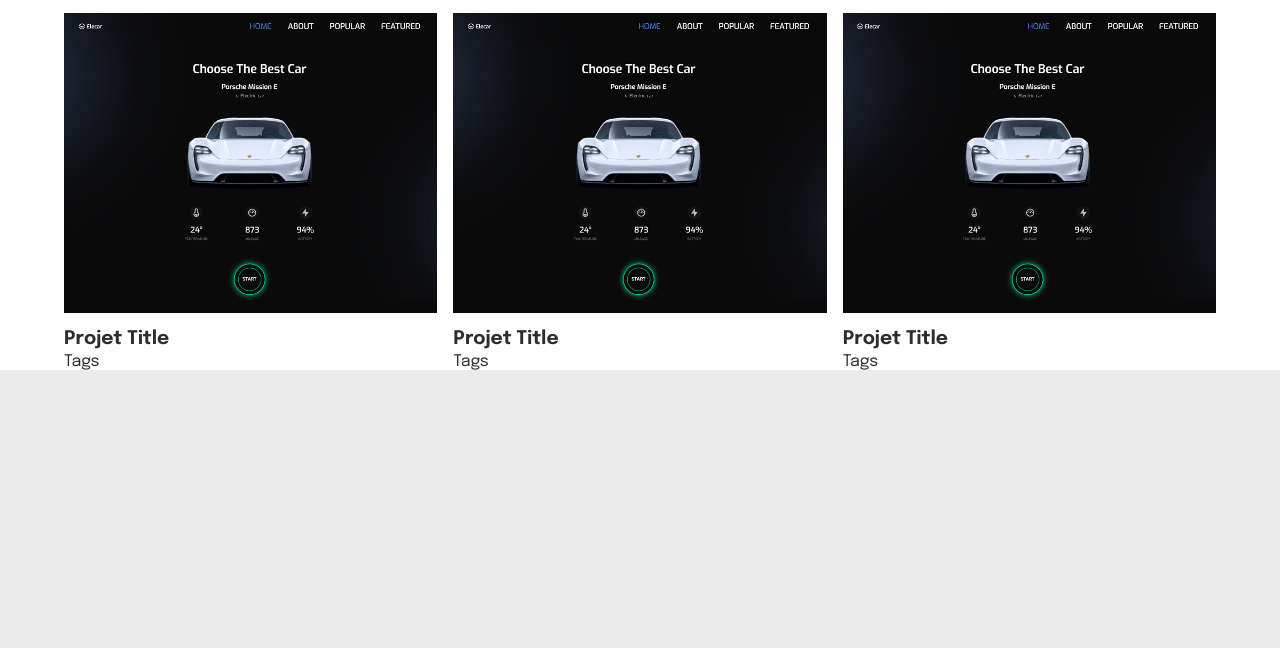
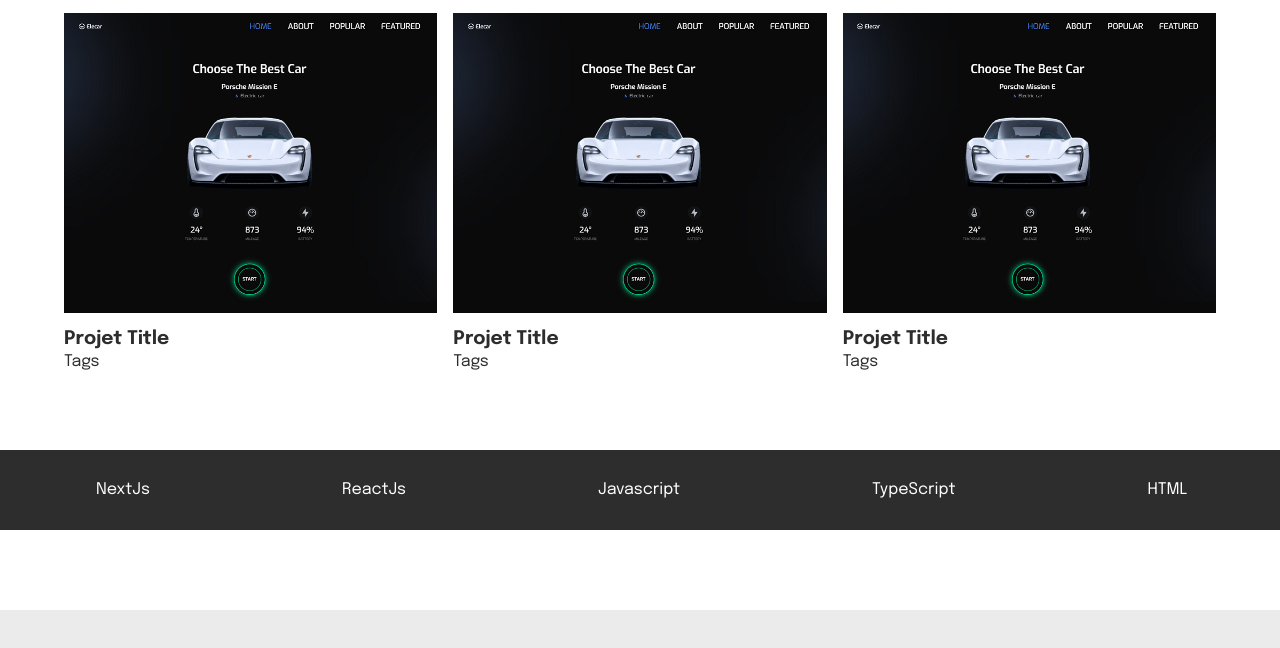
Before and after one commit to YulianGuinand/portfolio-BTS, a plain HTML site: page index.html in a window 1280 px wide. Shown: the part 1226-1874 px from the top of the page. Drawn offline with nearby package versions, Linux system fonts and the light colour scheme; a script that the page names is missing.

Commit message:
Section compétences

```diff
--- a/index.html
+++ b/index.html
@@ -145,6 +145,43 @@
                     </div>
                 </div>
             </section>
+
+            <section id="competencesSection">
+                <div class="competences_container">
+                    <div class="comptences_list">
+                        <p>NextJs</p>
+                        <p>ReactJs</p>
+                        <p>Javascript</p>
+                        <p>TypeScript</p>
+                        <p>HTML</p>
+                        <p>CSS</p>
+                        <p>NextJs</p>
+                        <p>ReactJs</p>
+                        <p>Javascript</p>
+                        <p>TypeScript</p>
+                        <p>HTML</p>
+                        <p>CSS</p>
+                        <p>NextJs</p>
+                        <p>ReactJs</p>
+                        <p>Javascript</p>
+                        <p>TypeScript</p>
+                        <p>HTML</p>
+                        <p>CSS</p>
+                        <p>NextJs</p>
+                        <p>ReactJs</p>
+                        <p>Javascript</p>
+                        <p>TypeScript</p>
+                        <p>HTML</p>
+                        <p>CSS</p>
+                        <p>NextJs</p>
+                        <p>ReactJs</p>
+                        <p>Javascript</p>
+                        <p>TypeScript</p>
+                        <p>HTML</p>
+                        <p>CSS</p>
+                    </div>
+                </div>
+            </section>
         </main>
     </div>
 
--- a/styles.css
+++ b/styles.css
@@ -358,3 +358,38 @@ main {
     flex-direction: column;
     gap: 5px;
 }
+
+
+/* Competence Section */
+
+#competencesSection {
+    background-color: #fff;
+}
+
+.competences_container {
+    width: 100%;
+    height: 30vh;
+    display: flex;
+    align-items: center;
+    justify-content: center;
+}
+
+.comptences_list {
+    width: 100%;
+    overflow: hidden;
+    height: 5rem;
+    display: flex;
+    align-items: center;
+    background: #2D2D2D;
+    color: #fff;
+}
+
+.comptences_list p {
+    width: 100%;
+    height: 100%;
+    display: flex;
+    padding: 0 6rem;
+    align-items: center;
+    justify-content: center;
+    animation: infScroll 1.5s infinite;
+}
```
